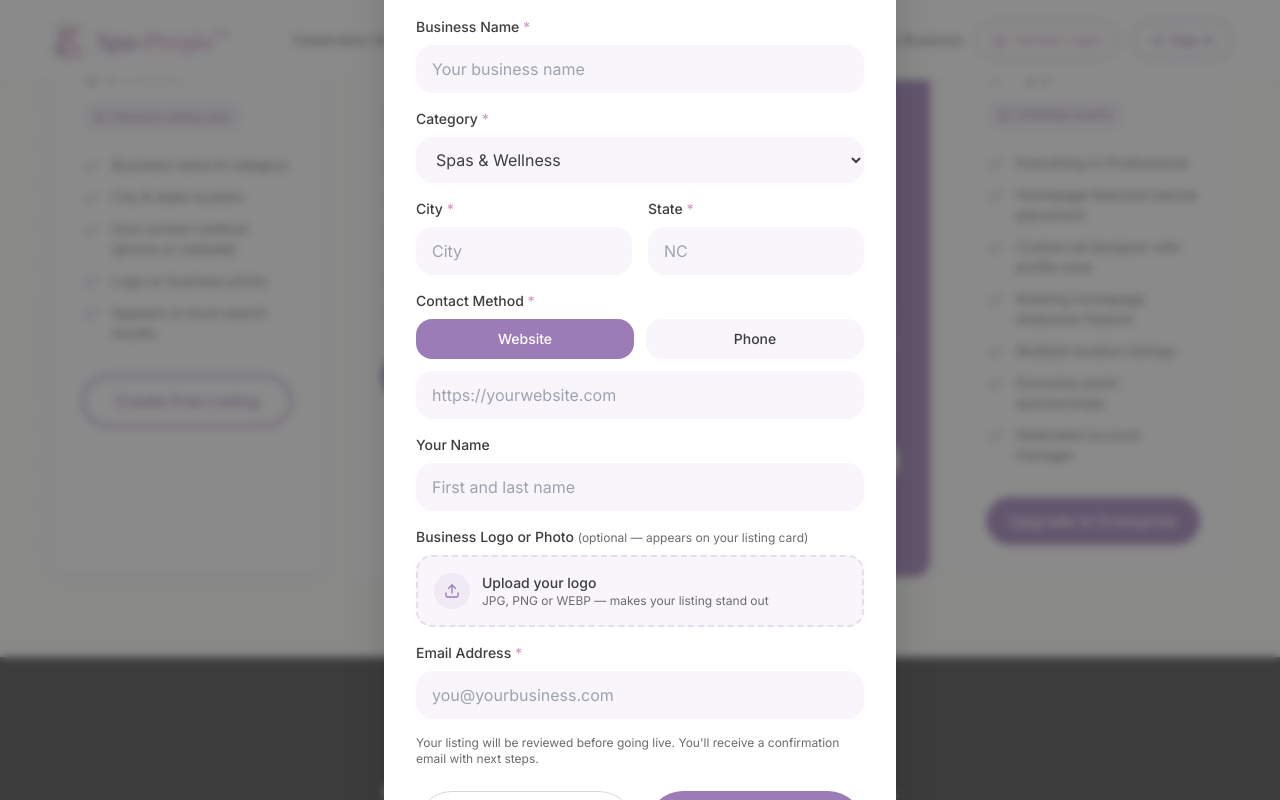
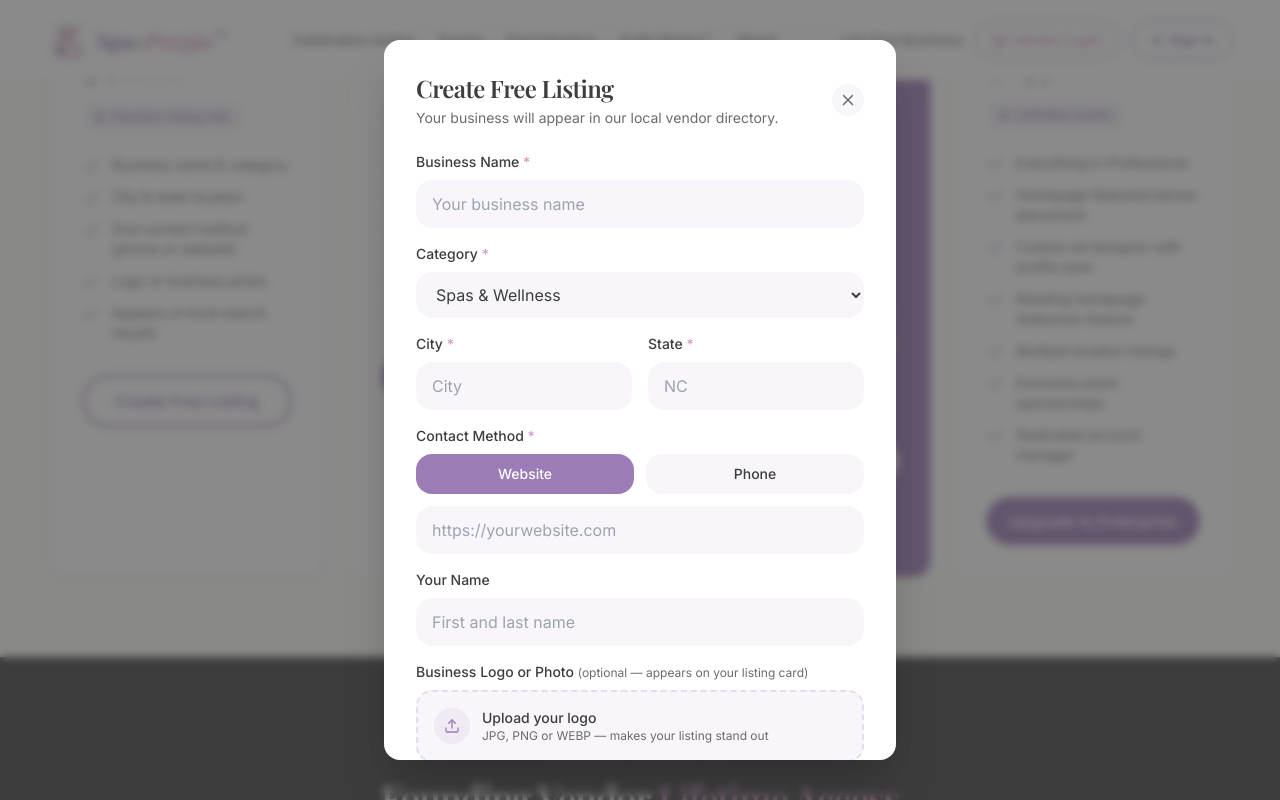
Before and after one commit to Spa-Pregio/spa-pregio-website, a React (Vite) app: page /vendors in a window 1280 px wide. Both pictures are taken after a click on the button "Create Free Listing". Shown: the part 3075-3875 px from the top of the page. Built offline with nearby package versions, Linux system fonts and the light colour scheme.

Commit message:
Adjust modal height and overflow behavior
Updated the modal to have a maximum height and enable scrolling.

```diff
--- a/src/pages/ForVendors.tsx
+++ b/src/pages/ForVendors.tsx
@@ -454,7 +454,7 @@ export default function ForVendors() {
       {/* FREE LISTING MODAL */}
       {showFreeListingModal && (
         <div className="fixed inset-0 z-50 flex items-center justify-center p-4 bg-spa-charcoal/60 backdrop-blur-sm overflow-y-auto">
-          <div className="bg-white rounded-2xl max-w-lg w-full p-8 shadow-2xl my-8">
+          <div className="bg-white rounded-2xl max-w-lg w-full p-8 shadow-2xl max-h-[90vh] overflow-y-auto">
             {submitSuccess ? (
               <div className="text-center py-8">
                 <div className="w-16 h-16 bg-green-100 rounded-full flex items-center justify-center mx-auto mb-6"><CheckCircle size={32} className="text-green-600" /></div>
```
